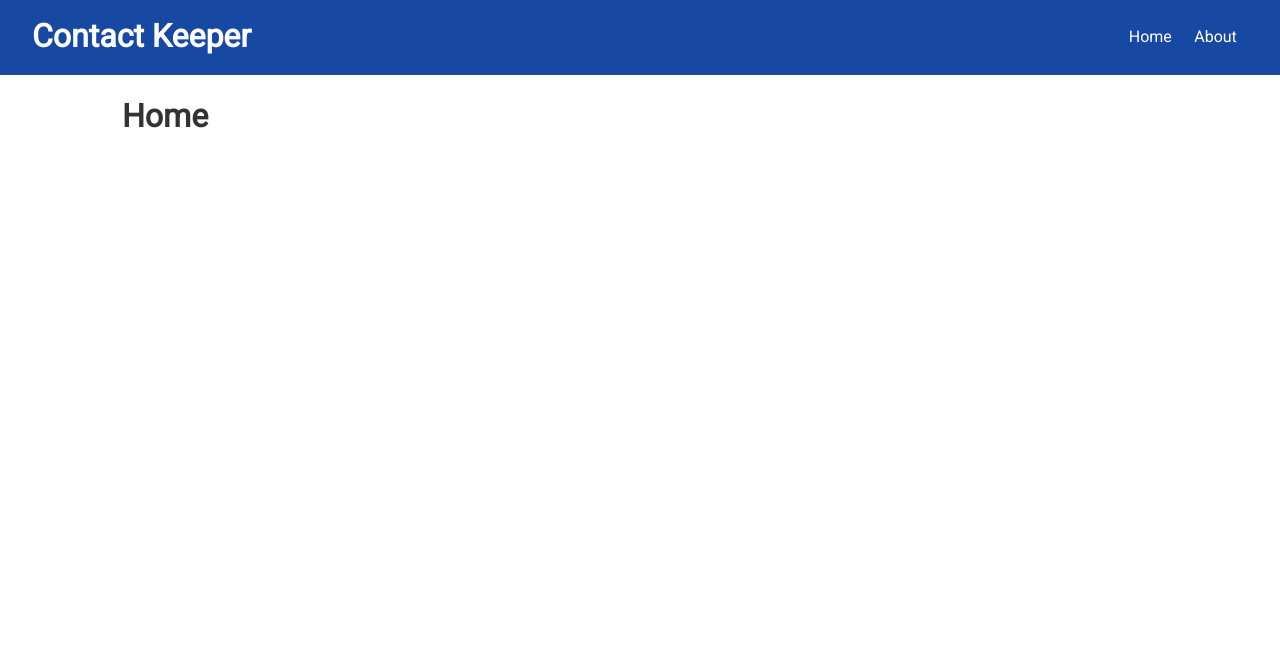
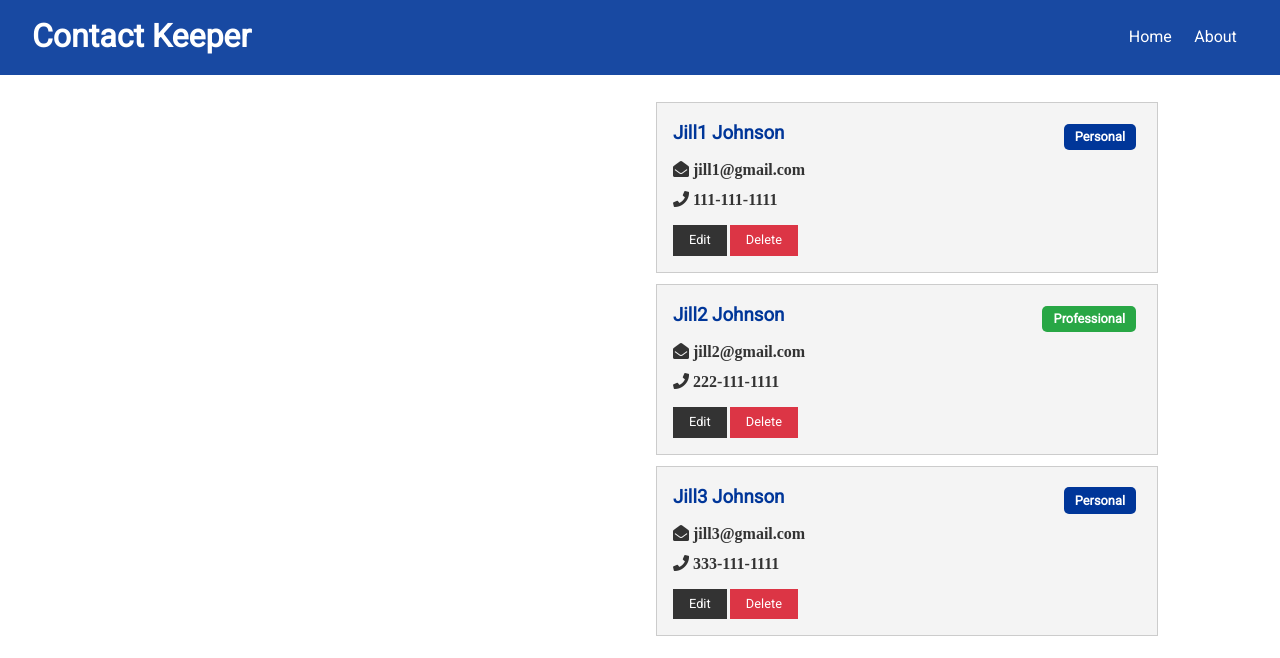
Before and after one commit to diogogomes77/tutorial-contact-keeper-api, a React (Create React App) app in the folder client/: page / in a window 1280 px wide. Shown: the top 658 px of the page. Built offline with nearby package versions, Linux system fonts and the light colour scheme.

Commit message:
added Contact and Contactitem

```diff
--- a/client/src/App.js
+++ b/client/src/App.js
@@ -1,25 +1,28 @@
 import React, { Fragment } from 'react';
-import {BrowserRouter as Router, Route, Switch} from 'react-router-dom'
-import Navbar from './components/layout/Navbar'
-import Home from './components/pages/Home'
-import About from './components/pages/About'
+import { BrowserRouter as Router, Route, Switch } from 'react-router-dom';
+import Navbar from './components/layout/Navbar';
+import Home from './components/pages/Home';
+import About from './components/pages/About';
+import ContactState from './context/contact/ContactState';
 
 import './App.css';
 
 const App = () => {
   return (
+    <ContactState>
       <Router>
         <Fragment>
           <Navbar />
           <div className="container">
             <Switch>
-          <Route exact path='/' component={Home} />
-          <Route exact path='/about' component={About}  />
+              <Route exact path="/" component={Home} />
+              <Route exact path="/about" component={About} />
             </Switch>
           </div>
         </Fragment>
       </Router>
+    </ContactState>
   );
-}
+};
 
 export default App;
--- /dev/null
+++ b/client/src/components/contacts/ContactItem.js
@@ -0,0 +1,42 @@
+import React from 'react';
+import PropTypes from 'prop-types';
+
+const ContactItem = ({ contact }) => {
+  const { IDBCursor, name, email, phone, type } = contact;
+  return (
+    <div className="card bg-light">
+      <h3 className="text-primary text-left">
+        {name}{' '}
+        <span
+          style={{ float: 'right' }}
+          className={
+            'badge ' +
+            (type === 'professional' ? 'badge-success' : 'badge-primary')
+          }
+        >
+          {type.charAt(0).toUpperCase() + type.slice(1)}
+        </span>
+      </h3>
+      <ul className="list">
+        {email && (
+          <li>
+            <i className="fas fa-envelope-open"> {email}</i>{' '}
+          </li>
+        )}
+        {phone && (
+          <li>
+            <i className="fas fa-phone"> {phone}</i>{' '}
+          </li>
+        )}
+      </ul>
+      <p>
+        <button className="btn btn-dark btn-sm">Edit</button>
+        <button className="btn btn-danger btn-sm">Delete</button>
+      </p>
+    </div>
+  );
+};
+ContactItem.protoTypes = {
+  contacts: PropTypes.object.isRequired,
+};
+export default ContactItem;
--- /dev/null
+++ b/client/src/components/contacts/Contacts.js
@@ -0,0 +1,17 @@
+import React, { Fragment, useContext } from "react";
+import ContactItem from "./ContactItem";
+import ContactContext from "../../context/contact/ContactContext";
+
+const Contacts = () => {
+  const contactContext = useContext(ContactContext);
+  const { contacts } = contactContext;
+  return (
+    <Fragment>
+      {contacts.map((contact) => (
+        <ContactItem key={contact._id} contact={contact} />
+      ))}
+    </Fragment>
+  );
+};
+
+export default Contacts;
--- a/client/src/components/layout/Navbar.js
+++ b/client/src/components/layout/Navbar.js
@@ -1,11 +1,13 @@
-import React from 'react'
-import { Link } from 'react-router-dom'
-import PropTypes from 'prop-types'
+import React from 'react';
+import { Link } from 'react-router-dom';
+import PropTypes from 'prop-types';
 
-const Navbar = ({title, icon}) => {
+const Navbar = ({ title, icon }) => {
   return (
     <div className="navbar bg-primary">
-            <h1><i className="{icon}" /> {title}</h1>
+      <h1>
+        <i className="{icon}" /> {title}
+      </h1>
       <ul>
         <li>
           <Link to="/">Home</Link>
@@ -14,19 +16,18 @@ const Navbar = ({title, icon}) => {
           <Link to="/about">About</Link>
         </li>
       </ul>
-
     </div>
-    )
-}
+  );
+};
 
 Navbar.propTypes = {
   title: PropTypes.string.isRequired,
   icon: PropTypes.string,
-}
+};
 
 Navbar.defaultProps = {
   title: 'Contact Keeper',
-    icon: 'fas fa-id-card-alt'
-}
+  icon: 'fas fa-id-card-alt',
+};
 
-export default Navbar
+export default Navbar;
--- a/client/src/components/pages/Home.js
+++ b/client/src/components/pages/Home.js
@@ -1,10 +1,14 @@
-import React from 'react'
+import React from 'react';
+import Contacts from '../contacts/Contacts';
 
-export const Home = () => {
-    return (
-        <div>
-            <h1>Home</h1>
-        </div>
-    )
-}
-export default Home
+const Home = () => {
+  return (
+    <div className="grid-2">
+      <div>{/* ContactForm */}</div>
+      <div>
+        <Contacts />
+      </div>
+    </div>
+  );
+};
+export default Home;
--- /dev/null
+++ b/client/src/context/contact/ContactContext.js
@@ -0,0 +1,5 @@
+import { createContext } from 'react';
+
+const contactContext = createContext();
+
+export default contactContext;
--- /dev/null
+++ b/client/src/context/contact/ContactReducer.js
@@ -0,0 +1,83 @@
+import {
+  GET_CONTACTS,
+  ADD_CONTACT,
+  DELETE_CONTACT,
+  SET_CURRENT,
+  CLEAR_CURRENT,
+  UPDATE_CONTACT,
+  FILTER_CONTACTS,
+  CLEAR_FILTER,
+  CONTACT_ERROR,
+  CLEAR_CONTACTS,
+} from '../types';
+
+export default (state, action) => {
+  switch (action.type) {
+    case GET_CONTACTS:
+      return {
+        ...state,
+        contacts: action.payload,
+        loading: false,
+      };
+    case ADD_CONTACT:
+      return {
+        ...state,
+        contacts: [action.payload, ...state.contacts],
+        loading: false,
+      };
+    case UPDATE_CONTACT:
+      return {
+        ...state,
+        contacts: state.contacts.map((contact) =>
+          contact._id === action.payload._id ? action.payload : contact,
+        ),
+        loading: false,
+      };
+    case DELETE_CONTACT:
+      return {
+        ...state,
+        contacts: state.contacts.filter(
+          (contact) => contact._id !== action.payload,
+        ),
+        loading: false,
+      };
+    case CLEAR_CONTACTS:
+      return {
+        ...state,
+        contacts: null,
+        filtered: null,
+        error: null,
+        current: null,
+      };
+    case SET_CURRENT:
+      return {
+        ...state,
+        current: action.payload,
+      };
+    case CLEAR_CURRENT:
+      return {
+        ...state,
+        current: null,
+      };
+    case FILTER_CONTACTS:
+      return {
+        ...state,
+        filtered: state.contacts.filter((contact) => {
+          const regex = new RegExp(`${action.payload}`, 'gi');
+          return contact.name.match(regex) || contact.email.match(regex);
+        }),
+      };
+    case CLEAR_FILTER:
+      return {
+        ...state,
+        filtered: null,
+      };
+    case CONTACT_ERROR:
+      return {
+        ...state,
+        error: action.payload,
+      };
+    default:
+      return state;
+  }
+};
--- /dev/null
+++ b/client/src/context/contact/ContactState.js
@@ -0,0 +1,69 @@
+import React, { useReducer } from 'react';
+import uuid from 'uuid';
+import ContactContext from './ContactContext';
+import contactReducer from './ContactReducer';
+import {
+  ADD_CONTACT,
+  DELETE_CONTACT,
+  SET_CURRENT,
+  CLEAR_CURRENT,
+  UPDATE_CONTACT,
+  FILTER_CONTACTS,
+  CLEAR_FILTER,
+} from '../types';
+
+const ContactState = (props) => {
+  const initialState = {
+    contacts: [
+      {
+        id: 1,
+        name: 'Jill1 Johnson',
+        email: 'jill1@gmail.com',
+        phone: '111-111-1111',
+        type: 'personal',
+      },
+      {
+        id: 2,
+        name: 'Jill2 Johnson',
+        email: 'jill2@gmail.com',
+        phone: '222-111-1111',
+        type: 'professional',
+      },
+      {
+        id: 3,
+        name: 'Jill3 Johnson',
+        email: 'jill3@gmail.com',
+        phone: '333-111-1111',
+        type: 'personal',
+      },
+    ],
+  };
+
+  const [state, dispatch] = useReducer(contactReducer, initialState);
+
+  // Add contact
+
+  // Delete contact
+
+  // Set Current Contact
+
+  // Clear Current Contact
+
+  // Update Contact
+
+  // Filter Contacts
+
+  // Clear Filter
+
+  return (
+    <ContactContext.Provider
+      value={{
+        contacts: state.contacts,
+      }}
+    >
+      {props.children}
+    </ContactContext.Provider>
+  );
+};
+
+export default ContactState;
--- /dev/null
+++ b/client/src/context/types.js
@@ -0,0 +1,20 @@
+export const GET_CONTACTS = 'GET_CONTACTS';
+export const ADD_CONTACT = 'ADD_CONTACT';
+export const DELETE_CONTACT = 'DELETE_CONTACT';
+export const SET_CURRENT = 'SET_CURRENT';
+export const CLEAR_CURRENT = 'CLEAR_CURRENT';
+export const UPDATE_CONTACT = 'UPDATE_CONTACT';
+export const FILTER_CONTACTS = 'FILTER_CONTACTS';
+export const CLEAR_CONTACTS = 'CLEAR_CONTACTS';
+export const CLEAR_FILTER = 'CLEAR_FILTER';
+export const CONTACT_ERROR = 'CONTACT_ERROR';
+export const SET_ALERT = 'SET_ALERT';
+export const REMOVE_ALERT = 'REMOVE_ALERT';
+export const REGISTER_SUCCESS = 'REGISTER_SUCCESS';
+export const REGISTER_FAIL = 'REGISTER_FAIL';
+export const USER_LOADED = 'USER_LOADED';
+export const AUTH_ERROR = 'AUTH_ERROR';
+export const LOGIN_SUCCESS = 'LOGIN_SUCCESS';
+export const LOGIN_FAIL = 'LOGIN_FAIL';
+export const LOGOUT = 'LOGOUT';
+export const CLEAR_ERRORS = 'CLEAR_ERRORS';
--- a/client/src/index.js
+++ b/client/src/index.js
@@ -6,5 +6,5 @@ ReactDOM.render(
   <React.StrictMode>
     <App />
   </React.StrictMode>,
-  document.getElementById('root')
+  document.getElementById('root'),
 );
```
Also changed, not shown: client/src/components/pages/About.js (+7 -5 lines). Lines whose indentation alone changed are shown as unchanged.
